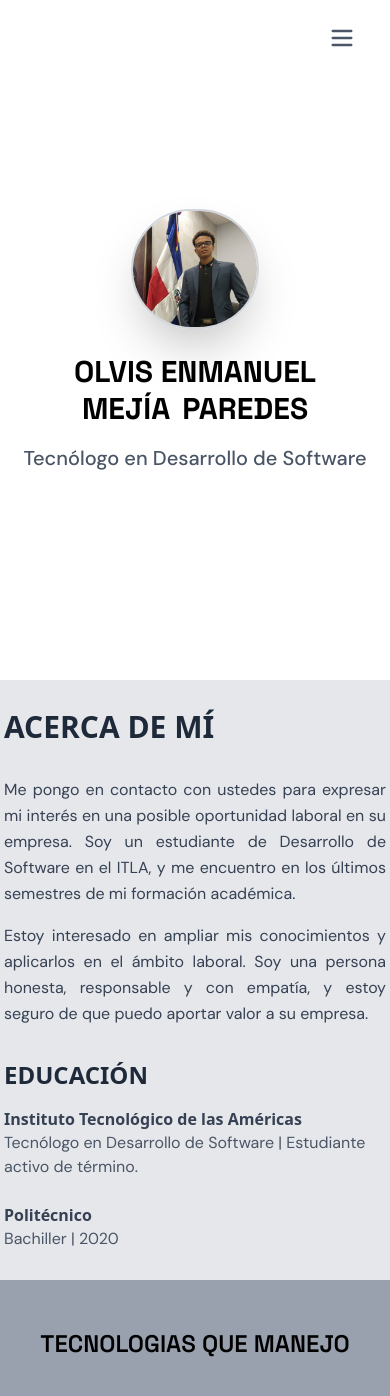
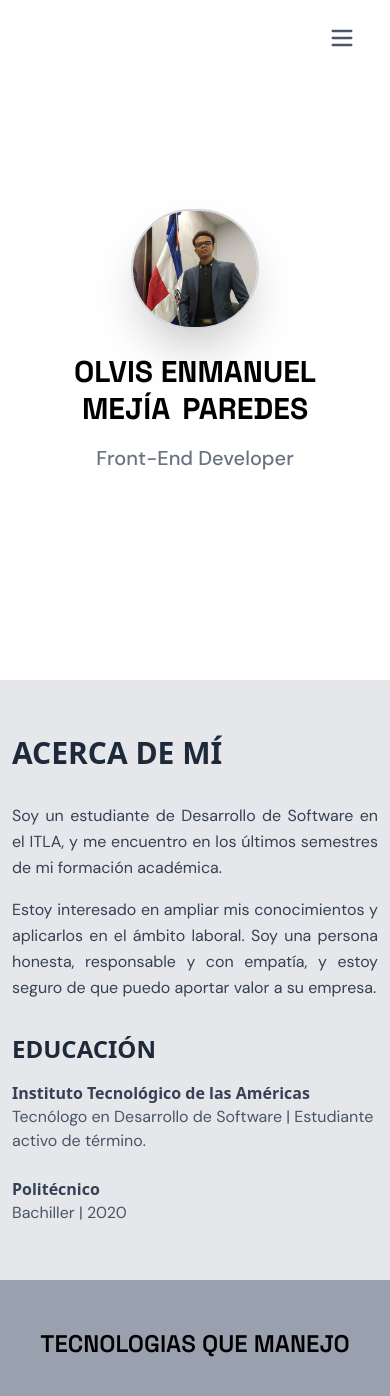
Before and after one commit to OlvisM/Page-OlvisMejia, a React (Vite) app: page / in a window 390 px wide. Shown: the top 1396 px of the page. Built offline with nearby package versions, Linux system fonts and the light colour scheme; a web font is replaced by a local one.

Commit message:
Nuevos Cambios 1.3

```diff
--- a/src/Components/AboutMe.tsx
+++ b/src/Components/AboutMe.tsx
@@ -8,18 +8,16 @@ const AboutMe = forwardRef<HTMLDivElement>((_, ref) => {
     >
       <section className="w-300">
         <div className="text-left">
-          <h1 className="text-3xl md:text-6xl font-bold text-gray-800">
+          <h1 className="text-3xl md:text-6xl font-bold text-gray-800 px-2 md:px-0">
             ACERCA DE MÍ
           </h1>
         </div>
 
-        <div className="mt-8 flex flex-col md:flex-row gap-8 justify-center">
+        <div className="mt-8 flex flex-col md:flex-row gap-8 justify-center px-2 md:px-0">
           <div className="md:w-200">
             <p className="text-justify text-gray-700 leading-relaxed">
-              Me pongo en contacto con ustedes para expresar mi interés en una
-              posible oportunidad laboral en su empresa. Soy un estudiante de
-              Desarrollo de Software en el ITLA, y me encuentro en los últimos
-              semestres de mi formación académica.
+              Soy un estudiante de Desarrollo de Software en el ITLA, y me
+              encuentro en los últimos semestres de mi formación académica.
             </p>
             <p className="text-justify mt-4 text-gray-700 leading-relaxed">
               Estoy interesado en ampliar mis conocimientos y aplicarlos en el
--- a/src/Components/Header.tsx
+++ b/src/Components/Header.tsx
@@ -34,7 +34,7 @@ const Hearder = ({
   return (
     <>
       <header
-        className={`bg-transparent text-gray-600 p-4 hadow-md w-full fixed top-0 left-75 md:left-0 z-50 transition-transform duration-200 ${
+        className={`bg-transparent text-gray-600 p-4 w-full fixed top-0 left-75 md:left-0 z-50 transition-transform duration-200 ${
           hidden ? "-translate-y-full" : "translate-y-0"
         }`}
       >
@@ -46,7 +46,7 @@ const Hearder = ({
             {isOpen ? <X size={28} /> : <Menu size={28} />}
           </button>
           <nav
-            className={`absolute md:relative top-16 md:top-0 right-10 md:right-0 w-full md:w-auto bg-transparent md:bg-transparent shadow-md md:shadow-none transition-all duration-300 ease-in-out ${
+            className={`absolute md:relative top-16 md:top-0 right-13 md:right-0 w-full md:w-auto bg-transparent md:bg-transparent md:shadow-none transition-all duration-300 ease-in-out ${
               isOpen ? "block" : "hidden"
             } md:flex md:items-right`}
           >
--- a/src/Components/HomePage.tsx
+++ b/src/Components/HomePage.tsx
@@ -25,8 +25,8 @@ const HomePage = forwardRef<HTMLDivElement>((_, ref) => {
             <span className="mr-3">MEJÍA</span>
             <span>PAREDES</span>
           </h1>
-          <p className="mt-4 text-xl md:text-2xl font-medium text-gray-600">
-            <span>Tecnólogo en Desarrollo de Software</span>
+          <p className="mt-4 text-xl md:text-2xl font-medium text-gray-500">
+            <span>Front-End Developer</span>
           </p>
         </section>
       </div>
--- a/tsconfig.app.json
+++ b/tsconfig.app.json
@@ -22,5 +22,5 @@
     "noFallthroughCasesInSwitch": true,
     "noUncheckedSideEffectImports": true
   },
-  "include": ["src"]
+  "include": ["src", "src/Components/Galeria.tsx"]
 }
```
